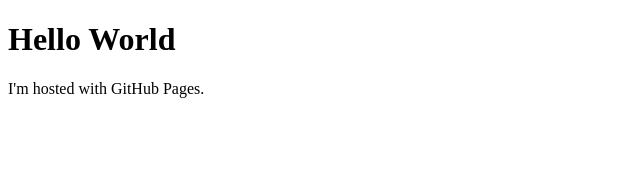
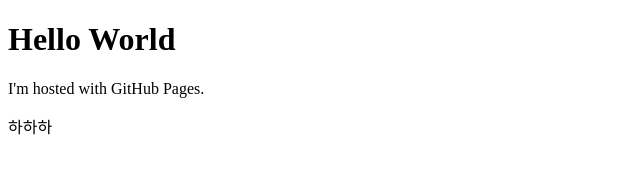
Before and after one commit to fogking/fogking.github.io, a plain HTML site: page index.html in a window 1280 px wide. Shown: the full height of the page, 0-640 px from the left. Drawn offline with Linux system fonts and the light colour scheme.

Commit message:
ㅇㅇ
....

```diff
--- a/index.html
+++ b/index.html
@@ -3,5 +3,6 @@
 <body>
 <h1>Hello World</h1>
 <p>I'm hosted with GitHub Pages.</p>
+<p>하하하</p>
 </body>
 </html>
```
